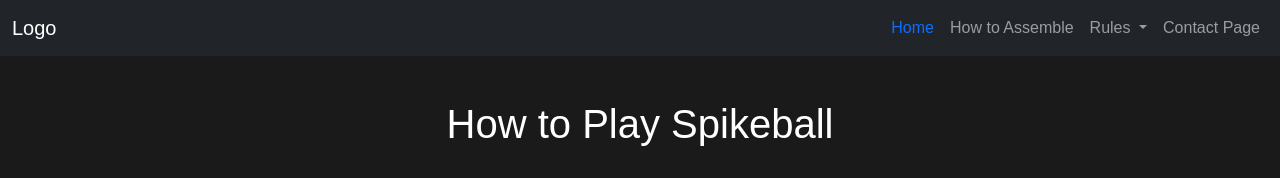
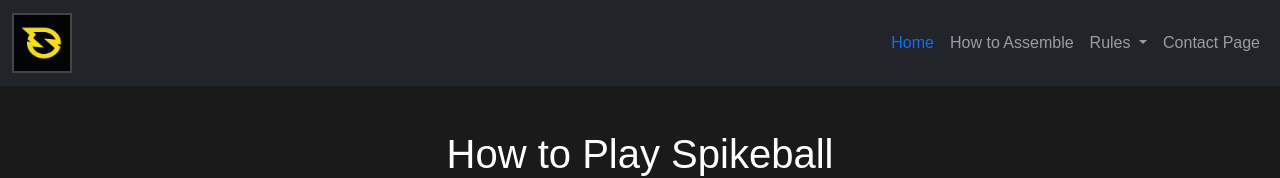
Before and after one commit to dek2024/P4, a plain HTML site: page how-to-assemble.html in a window 1280 px wide. Shown: the top 178 px of the page. Drawn offline with nearby package versions, Linux system fonts and the light colour scheme.

Commit message:
Update how-to-assemble.html

```diff
--- a/how-to-assemble.html
+++ b/how-to-assemble.html
@@ -14,7 +14,9 @@
    <!-- Navigation Bar -->
   <nav class="navbar navbar-expand-lg navbar-dark bg-dark">
     <div class="container-fluid">
-      <a class="navbar-brand" href="#">Logo</a>
+      <a class="navbar-brand" href="index.html">
+      <img src="images/spikeball logo.jpg" alt="Spikeball Logo" style="height: 60px; width: 60px;">
+    </a>
       <button class="navbar-toggler" type="button" data-bs-toggle="collapse" data-bs-target="#navbarNav" aria-controls="navbarNav" aria-expanded="false" aria-label="Toggle navigation">
         <span class="navbar-toggler-icon"></span>
       </button>
```
